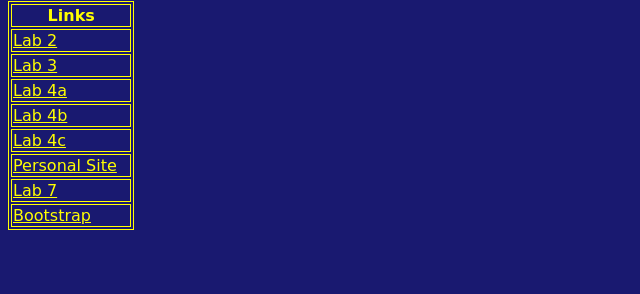
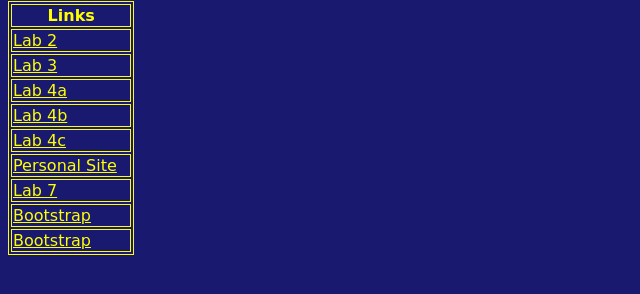
Before and after one commit to jchayes24/jchayes24.github.io, a plain HTML site: page index.html in a window 1280 px wide. Shown: the part 80-374 px from the top of the page, without its empty margins (0-640 px from the left). Drawn offline with Linux system fonts and the light colour scheme; a web font is replaced by a local one.

Commit message:
Update index.html

```diff
--- a/index.html
+++ b/index.html
@@ -41,6 +41,9 @@
    <tr>
       <td><a href="https://jchayes24.github.io/Bootstrap/bootprac">Bootstrap</a></td>
   </tr>
+  <tr>
+      <td><a href="https://jchayes24.github.io/Bootstrap/Assignment2">Bootstrap</a></td>
+  </tr>
 
 </table>
 
```
